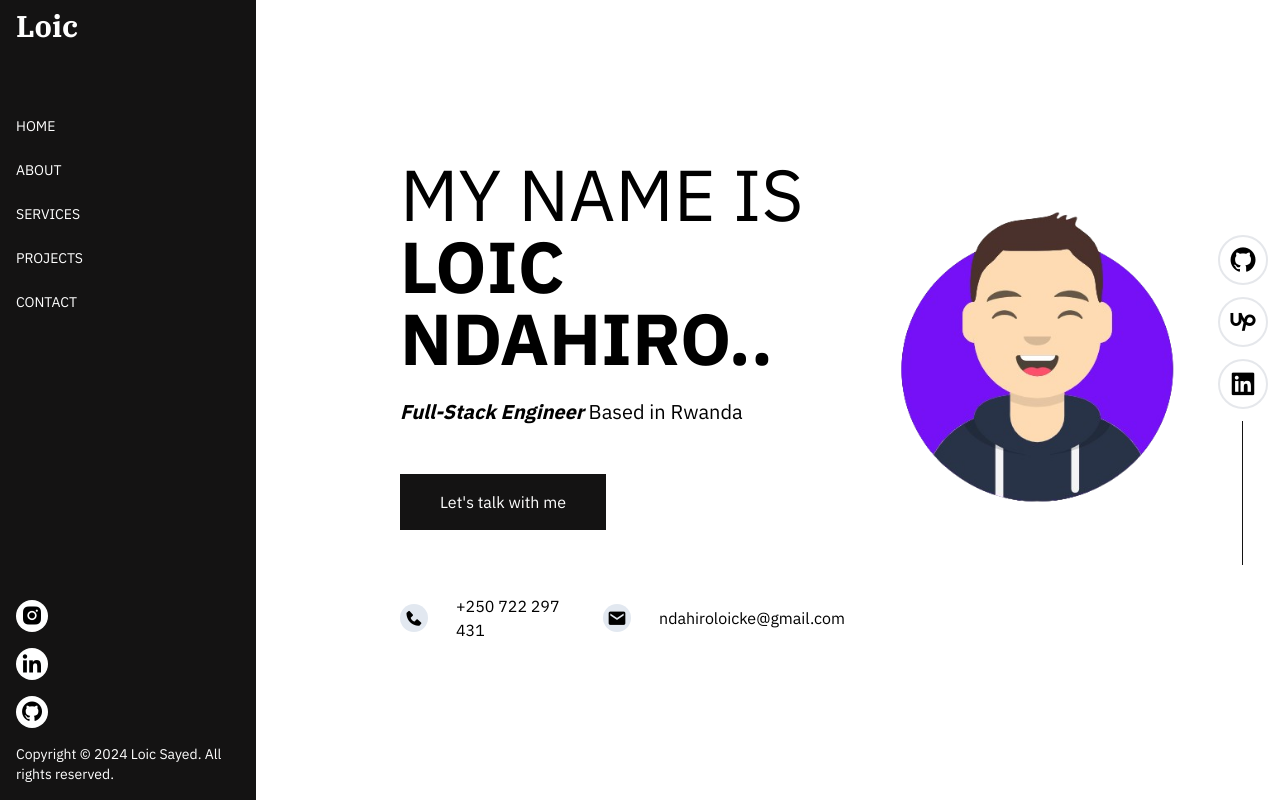
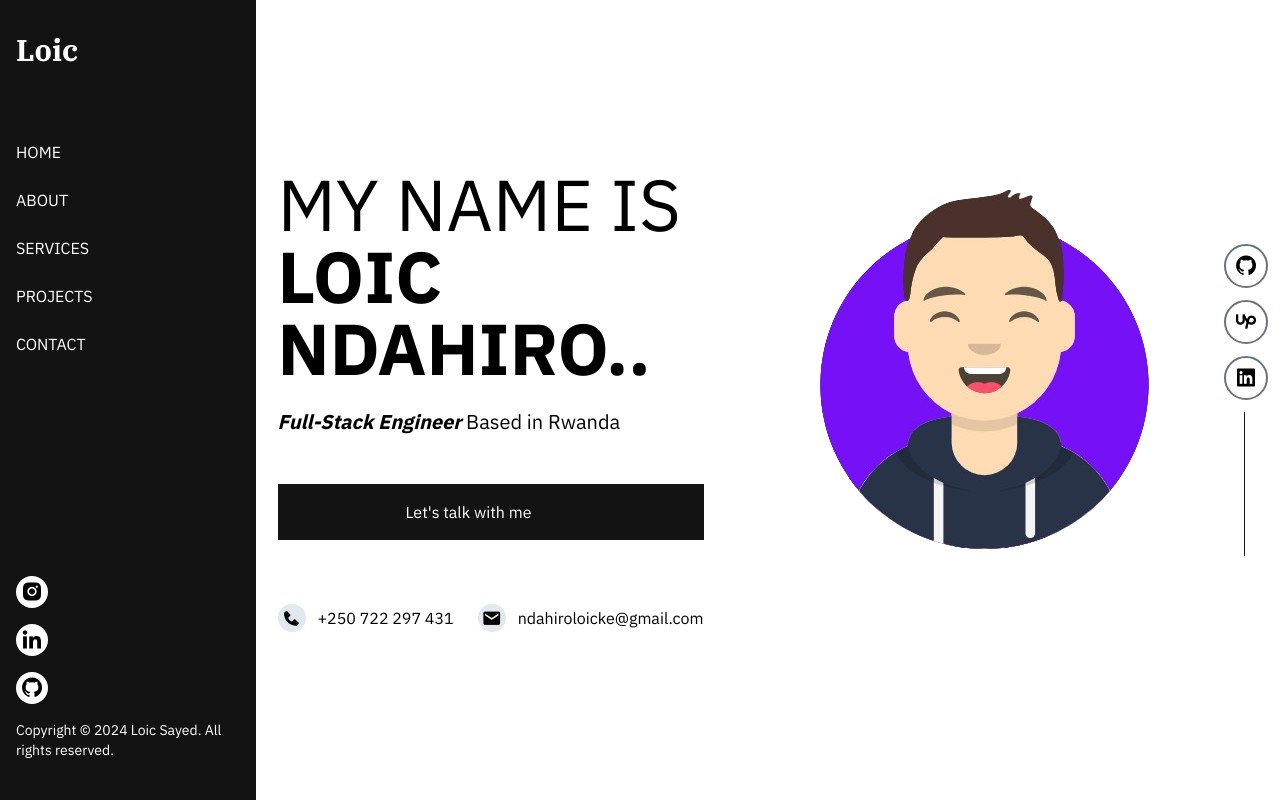
Before and after one commit to Ndahiroloicke/portfolio, a Next.js app: page / in a window 1280 px wide. Built offline with nearby package versions, Linux system fonts and the light colour scheme.

Commit message:
development

```diff
--- a/src/app/about/page.tsx
+++ b/src/app/about/page.tsx
@@ -1,7 +1,12 @@
+import Navbar from "@/components/navbar";
+
 export default function Page () {
     return(
         <>
-        <div>this is the about us page</div>
+            <div className="flex flex-row">
+                <Navbar/>
+                <div>This is about us</div>
+            </div>
         </>
     )
 }
--- a/src/app/page.tsx
+++ b/src/app/page.tsx
@@ -8,7 +8,7 @@ export default function Page() {
     <head>
       <title>Home </title>
     </head>
-      <div className="flex flex-row items-center pr-3">
+      <div className="flex flex-row justify-between items-center pr-3">
         <Navbar/>
         <Home/>
         <LastICon/>
--- a/src/components/home.tsx
+++ b/src/components/home.tsx
@@ -1,37 +1,41 @@
 import Image from 'next/image';
 import React from 'react';
-import imagepath from '@/assets/porfolio-removebg-preview.png'
+import imagepath from '@/assets/porfolio-removebg-preview.png';
 
 const Home = () => {
     return (
-        <div className='flex-1 ml-36 justify-center w-fit' style={{fontFamily:"'IBM Plex Sans', sans-serif"}}>
-            <div className='flex flex-row'>
+        <div className='flex flex-1 justify-center items-center min-h-screen px-4' style={{ fontFamily: "'IBM Plex Sans', sans-serif" }}>
+            <div className='flex flex-col md:flex-row justify-center items-center'>
                 <div>
                     <div>
-                        <div className='text-7xl w-[420px]'>
+                        <div className='text-4xl md:text-7xl w-full md:w-[420px] text-center md:text-left'>
                             MY NAME IS <span className='font-bold'>LOIC NDAHIRO..</span>
                         </div>
-                        <div className='text-xl mt-6'><span className='font-bold italic'>Full-Stack Engineer</span> Based in Rwanda</div>
-                        <div className='mt-12 mb-16'>
-                            <button className='bg-[#141313] text-white py-4 px-10 flex items-center'>Let's talk with me </button>
+                        <div className='text-lg md:text-xl mt-4 md:mt-6 text-center md:text-left'>
+                            <span className='font-bold italic'>Full-Stack Engineer</span> Based in Rwanda
+                        </div>
+                        <div className='mt-8 md:mt-12 mb-12 md:mb-16 text-center md:text-left'>
+                            <button className='bg-[#141313] sm:px-32 w-full text-white py-4 px-10 flex justify-center md:justify-start items-center'>
+                                Let's talk with me
+                            </button>
                         </div>
                     </div>
-                    <div className='flex flex-row space-x-6'>
-                        <div className='flex flex-row space-x-7 items-center'>
+                    <div className='flex flex-col md:flex-row space-y-4 md:space-y-0 md:space-x-6 items-center'>
+                        <div className='flex flex-row space-x-3 items-center'>
                             <i className='bx bxs-phone text-xl bg-slate-200 rounded-full py-1 px-1'></i>
                             <p>+250 722 297 431</p>
                         </div>
-                        <div className='flex flex-row space-x-7 items-center'>
+                        <div className='flex flex-row space-x-3 items-center'>
                             <i className='bx bxs-envelope text-xl bg-slate-200 rounded-full py-1 px-1'></i>
                             <p>ndahiroloicke@gmail.com</p>
                         </div>
                     </div>
                 </div>
-                <div className='mt-8'>
+                <div className='mt-8 md:mt-0 md:ml-12'>
                     <Image
                         src={imagepath}
                         alt="Portfolio"
-                        className='size-96'
+                        className='w-48 h-48 md:w-auto md:h-auto'
                     />
                 </div>
             </div>
--- a/src/components/lasticons.tsx
+++ b/src/components/lasticons.tsx
@@ -5,10 +5,10 @@ const LastICon = () => {
     <div>
       <div className="gap-4">
         <div className="flex flex-col space-y-3">
-        <i className="bx bxl-github text-3xl border-2 w-fit rounded-full py-2 px-2"></i>
-        <i className="bx bxl-upwork text-3xl border-2 w-fit rounded-full py-2 px-2"></i>
-        <i className="bx bxl-linkedin-square text-3xl w-fit border-2 rounded-full py-2 px-2"></i>
-        <div className="bg-[#141313] w-[0.5px] ml-6 h-36"></div>
+          <i className="bx bxl-github text-3xl sm:text-2xl border-2 w-fit border-gray-500 rounded-full py-2 px-2 sm:py-2 sm:px-2"></i>
+          <i className="bx bxl-upwork text-3xl sm:text-2xl border-2 w-fit border-gray-500 rounded-full py-2 px-2 sm:py-2 sm:px-2"></i>
+          <i className="bx bxl-linkedin-square text-3xl sm:text-2xl border-2 w-fit border-gray-500 rounded-full py-2 px-2 sm:py-2 sm:px-2"></i>
+          <div className="bg-[#141313] w-[0.5px] sm:ml-5 ml-6  h-36"></div>
         </div>
       </div>
     </div>
--- a/src/components/navbar.tsx
+++ b/src/components/navbar.tsx
@@ -1,4 +1,10 @@
+"use client";
+import Link from "next/link";
+import { useState } from "react";
+
 export default function Navbar() {
+  const [activeItem, setActiveItem] = useState(''); // Store the clicked item's name
+
   return (
     <>
       <head>
@@ -8,29 +14,107 @@ export default function Navbar() {
         />
       </head>
       <div
-          className="bg-[#141313] flex flex-col justify-between text-sm h-screen overflow-y-hidden text-white w-fit p-4"
+        className="bg-[#141313] h-full sm:h-screen flex flex-col py-4 sm:py-10 justify-between text-sm overflow-y-hidden text-white w-fit p-4"
         style={{ fontFamily: "'IBM Plex Sans', sans-serif" }}
       >
         <div className="space-y-20">
           <header
-              className="text-[30px] font-semibold"
+            className="sm:text-[30px] text-[20px] font-semibold  md:block"
             style={{ fontFamily: "'IBM Plex Serif', serif" }}
           >
             Loic
           </header>
-            <nav className="space-y-6">
-              <li className="list-none">HOME</li>
-              <li className="list-none">ABOUT</li>
-              <li className="list-none">SERVICES</li>
-              <li className="list-none">PROJECTS</li>
-              <li className="list-none">CONTACT</li>
+          <nav className="space-y-6 hover:cursor-pointer">
+            {/* Large screen (text links) */}
+            <li
+              onClick={() => setActiveItem('HOME')}
+              className={`list-none transition-all duration-300 ease-in-out hidden md:block ${
+                activeItem === 'HOME' ? 'font-bold text-2xl' : 'text-base'
+              }`}
+            >
+              HOME
+            </li>
+            <li
+              onClick={() => setActiveItem('ABOUT')}
+              className={`list-none transition-all duration-300 ease-in-out hidden md:block ${
+                activeItem === 'ABOUT' ? 'font-bold text-2xl' : 'text-base'
+              }`}
+            >
+              ABOUT
+            </li>
+            <li
+              onClick={() => setActiveItem('SERVICES')}
+              className={`list-none transition-all duration-300 ease-in-out hidden md:block ${
+                activeItem === 'SERVICES' ? 'font-bold text-2xl' : 'text-base'
+              }`}
+            >
+              SERVICES
+            </li>
+            <li
+              onClick={() => setActiveItem('PROJECTS')}
+              className={`list-none transition-all duration-300 ease-in-out hidden md:block ${
+                activeItem === 'PROJECTS' ? 'font-bold text-2xl' : 'text-base'
+              }`}
+            >
+              PROJECTS
+            </li>
+            <li
+              onClick={() => setActiveItem('CONTACT')}
+              className={`list-none transition-all duration-300 ease-in-out hidden md:block ${
+                activeItem === 'CONTACT' ? 'font-bold text-2xl' : 'text-base'
+              }`}
+            >
+              CONTACT
+            </li>
+
+            {/* Small screen (icons) */}
+            <li
+              onClick={() => setActiveItem('HOME')}
+              className={`list-none transition-all duration-300 ease-in-out md:hidden ${
+                activeItem === 'HOME' ? 'text-2xl' : 'text-base'
+              }`}
+            >
+              <i className="bx bx-home text-2xl"></i>
+            </li>
+            <li
+              onClick={() => setActiveItem('ABOUT')}
+              className={`list-none transition-all duration-300 ease-in-out md:hidden ${
+                activeItem === 'ABOUT' ? 'text-2xl' : 'text-base'
+              }`}
+            >
+              <i className="bx bx-user text-2xl"></i>
+            </li>
+            <li
+              onClick={() => setActiveItem('SERVICES')}
+              className={`list-none transition-all duration-300 ease-in-out md:hidden ${
+                activeItem === 'SERVICES' ? 'text-2xl' : 'text-base'
+              }`}
+            >
+              <i className="bx bx-briefcase text-2xl"></i>
+            </li>
+            <li
+              onClick={() => setActiveItem('PROJECTS')}
+              className={`list-none transition-all duration-300 ease-in-out md:hidden ${
+                activeItem === 'PROJECTS' ? 'text-2xl' : 'text-base'
+              }`}
+            >
+              <i className="bx bx-folder text-2xl"></i>
+            </li>
+            <li
+              onClick={() => setActiveItem('CONTACT')}
+              className={`list-none transition-all duration-300 ease-in-out md:hidden ${
+                activeItem === 'CONTACT' ? 'text-2xl' : 'text-base'
+              }`}
+            >
+              <i className="bx bx-envelope text-2xl"></i>
+            </li>
           </nav>
         </div>
         <div className="flex flex-col space-y-4 mt-32">
           <i className="bx bxl-instagram-alt w-fit text-2xl py-1 px-1 rounded-3xl text-black bg-white"></i>
           <i className="bx bxl-linkedin w-fit text-2xl py-1 px-1 text-black rounded-3xl bg-white"></i>
           <i className="bx bxl-github w-fit text-2xl py-1 px-1 text-black rounded-3xl bg-white"></i>
-            <p className="font-extralight mt-4 w-56">
+          <p className="font-extralight mt-4 w-56 hidden md:block">
             Copyright © 2024 Loic Sayed. All rights reserved.
           </p>
         </div>
```
Lines whose indentation alone changed are shown as unchanged.
